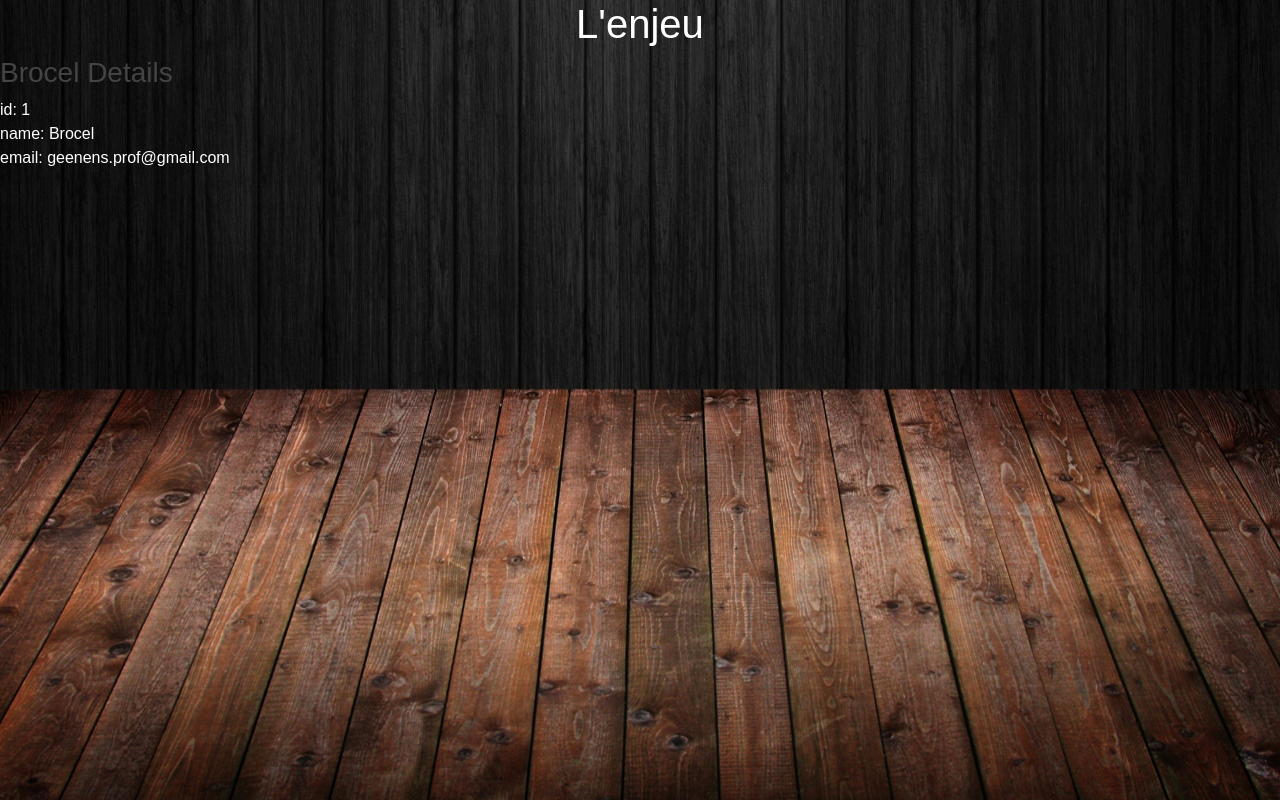
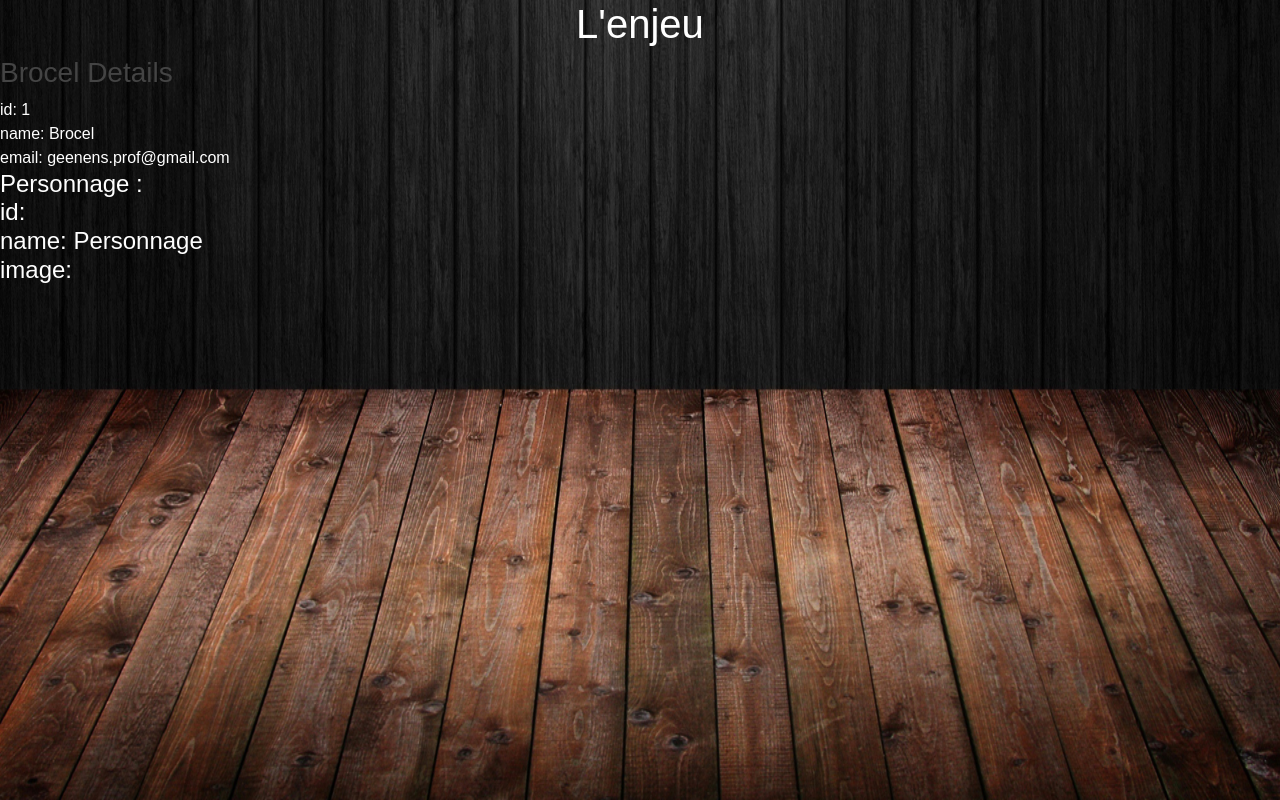
Before and after one commit to Brocel/Enjeu-angular8, an Angular app: page / in a window 1280 px wide. Built offline with nearby package versions, Linux system fonts and the light colour scheme.

Commit message:
liaison entre joueur.ts et perso.ts test1

```diff
--- a/src/app/classes/joueur.ts
+++ b/src/app/classes/joueur.ts
@@ -4,7 +4,6 @@ export class Joueur {
   email: email;
   name: string;
   pword: string;
-
   personnage: Personnage = {
     id: 1,
     name: 'Maya-Rha',
--- a/src/app/joueurs/joueurs.component.html
+++ b/src/app/joueurs/joueurs.component.html
@@ -1,4 +1,9 @@
 <h3>{{ joueur.name }} Details</h3>
-<div><span>id: </span>{{joueur.id}}</div>
-<div><span>name: </span>{{joueur.name}}</div>
-<div><span>email: </span>{{joueur.email}}</div>
+  <div><span>id: </span>{{joueur.id}}</div>
+  <div><span>name: </span>{{joueur.name}}</div>
+  <div><span>email: </span>{{joueur.email}}</div>
+
+<h4>Personnage : <h4>
+  <div><span>id: </span>{{joueur.personnage.id}}</div>
+  <div><span>name: </span>{{joueur.personnage.name}}</div>
+  <div><span>image: </span><img src={{joueur.personnage.imgUrl}}><img></div>
--- a/src/app/joueurs/joueurs.component.ts
+++ b/src/app/joueurs/joueurs.component.ts
@@ -1,5 +1,6 @@
 import { Component, OnInit } from '@angular/core';
 import { Joueur } from '../classes/joueur';
+import { Personnage } from '../classes/personnage';
 
 @Component({
   selector: 'app-joueurs',
@@ -11,7 +12,8 @@ export class JoueursComponent implements OnInit {
     id: 1,
     name: 'Brocel',
     email: 'geenens.prof@gmail.com',
-    pword: 'C1secret'
+    pword: 'C1secret',
+    personnage: Personnage
   };
 
   constructor() { }
```
